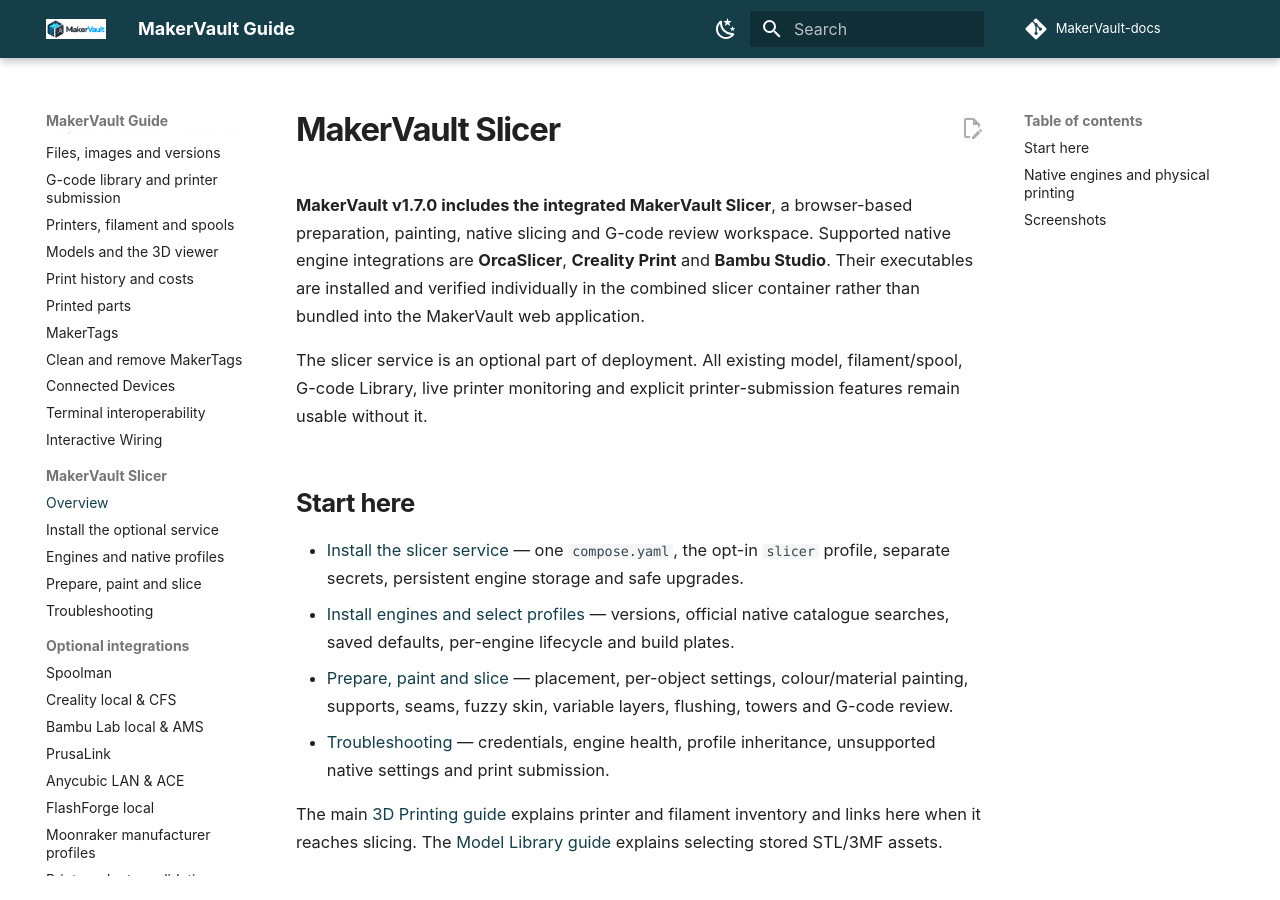
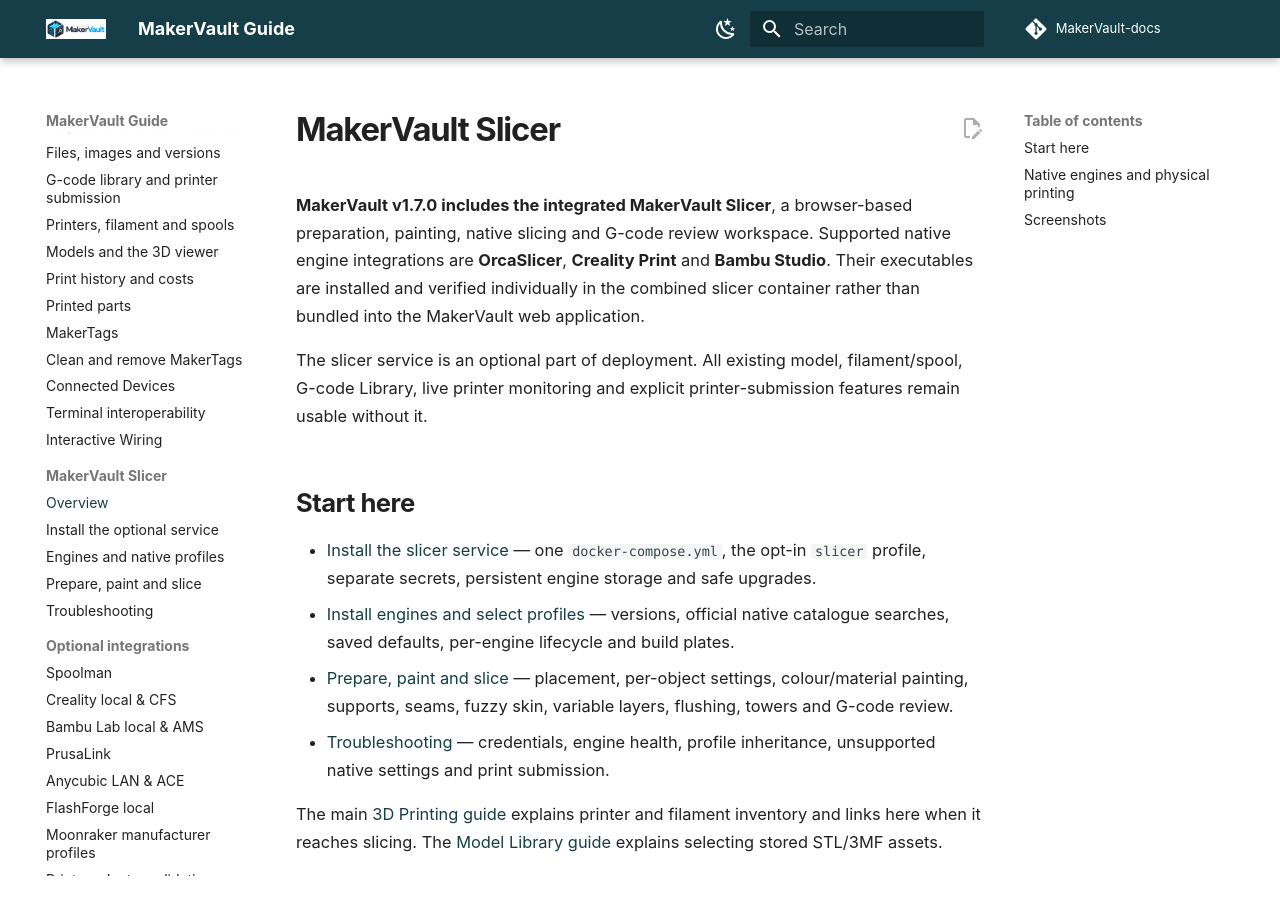
Before and after one commit to gavrd7/MakerVault-docs, an MkDocs documentation site: the page built from docs/guide/slicer/index.md, in a window 1280 px wide and 900 px high. Built offline with MkDocs 1.6.1 and Material for MkDocs 9.7.7, drawn with Linux system fonts in a browser that asks for light colours; comment, search, counter and statistics services are not loaded.

Commit message:
docs(install): match canonical docker-compose.yml filename

```diff
--- a/docs/guide/slicer/index.md
+++ b/docs/guide/slicer/index.md
@@ -6,7 +6,7 @@ The slicer service is an optional part of deployment. All existing model, filame
 
 ## Start here
 
-- [Install the slicer service](installation.md) — one `compose.yaml`, the opt-in `slicer` profile, separate secrets, persistent engine storage and safe upgrades.
+- [Install the slicer service](installation.md) — one `docker-compose.yml`, the opt-in `slicer` profile, separate secrets, persistent engine storage and safe upgrades.
 - [Install engines and select profiles](engines.md) — versions, official native catalogue searches, saved defaults, per-engine lifecycle and build plates.
 - [Prepare, paint and slice](workbench.md) — placement, per-object settings, colour/material painting, supports, seams, fuzzy skin, variable layers, flushing, towers and G-code review.
 - [Troubleshooting](troubleshooting.md) — credentials, engine health, profile inheritance, unsupported native settings and print submission.
```
